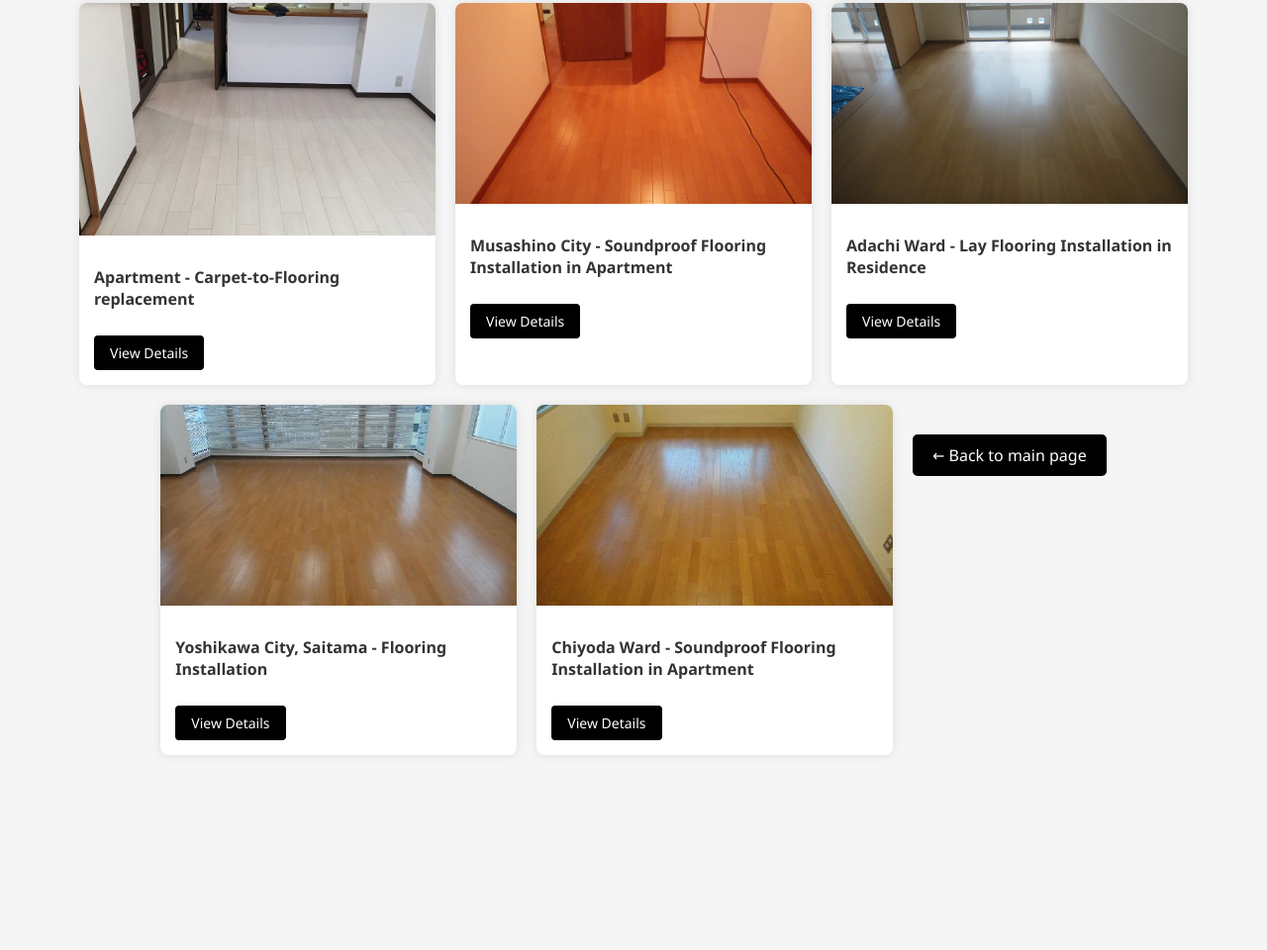
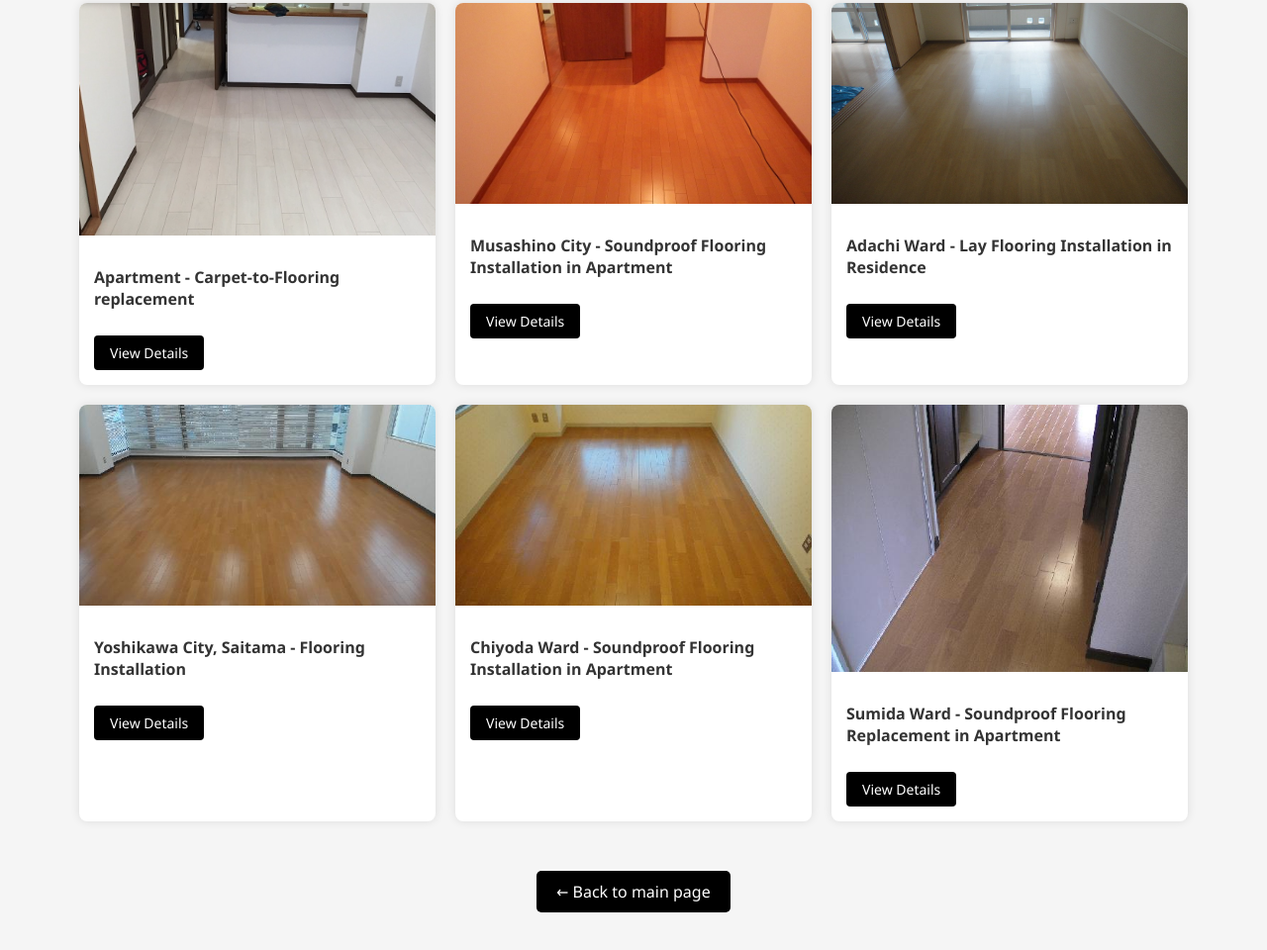
Before and after one commit to japanlease-global/homepage, a plain HTML site: page flooring.html in a window 1280 px wide. Shown: the part 1953-2913 px from the top of the page at 99% size. Before the commit the page ends 2776 px from the top, so only its background shows below. Drawn offline with Linux system fonts and the light colour scheme.

Commit message:
Update flooring.html

```diff
--- a/flooring.html
+++ b/flooring.html
@@ -162,6 +162,14 @@
         <a href="chiyoda-ward-soundproof-flooring.html" style="display: inline-block; margin-top: 10px; background: #000; color: #fff; padding: 8px 16px; text-decoration: none; font-size: 14px; border-radius: 4px;">View Details</a>
       </div>
     </div>
+        <!-- 12 -->
+    <div style="width: 30%; background: #fff; border-radius: 8px; overflow: hidden; box-shadow: 0 0 10px rgba(0,0,0,0.1);">
+      <img src="images/sumida-ward-soundproof-flooring after1.jpg" style="width: 100%; display: block;">
+      <div style="padding: 15px;">
+        <h3 style="font-size: 16px;">Sumida Ward - Soundproof Flooring Replacement in Apartment</h3>
+        <a href="sumida-ward-soundproof-flooring.html" style="display: inline-block; margin-top: 10px; background: #000; color: #fff; padding: 8px 16px; text-decoration: none; font-size: 14px; border-radius: 4px;">View Details</a>
+      </div>
+    </div>
   <!-- Back Button -->
   <div style="text-align: center; margin: 40px 0;">
     <a href="index.html" style="background-color: #000; color: #fff; padding: 10px 20px; border-radius: 5px; text-decoration: none;">
```
